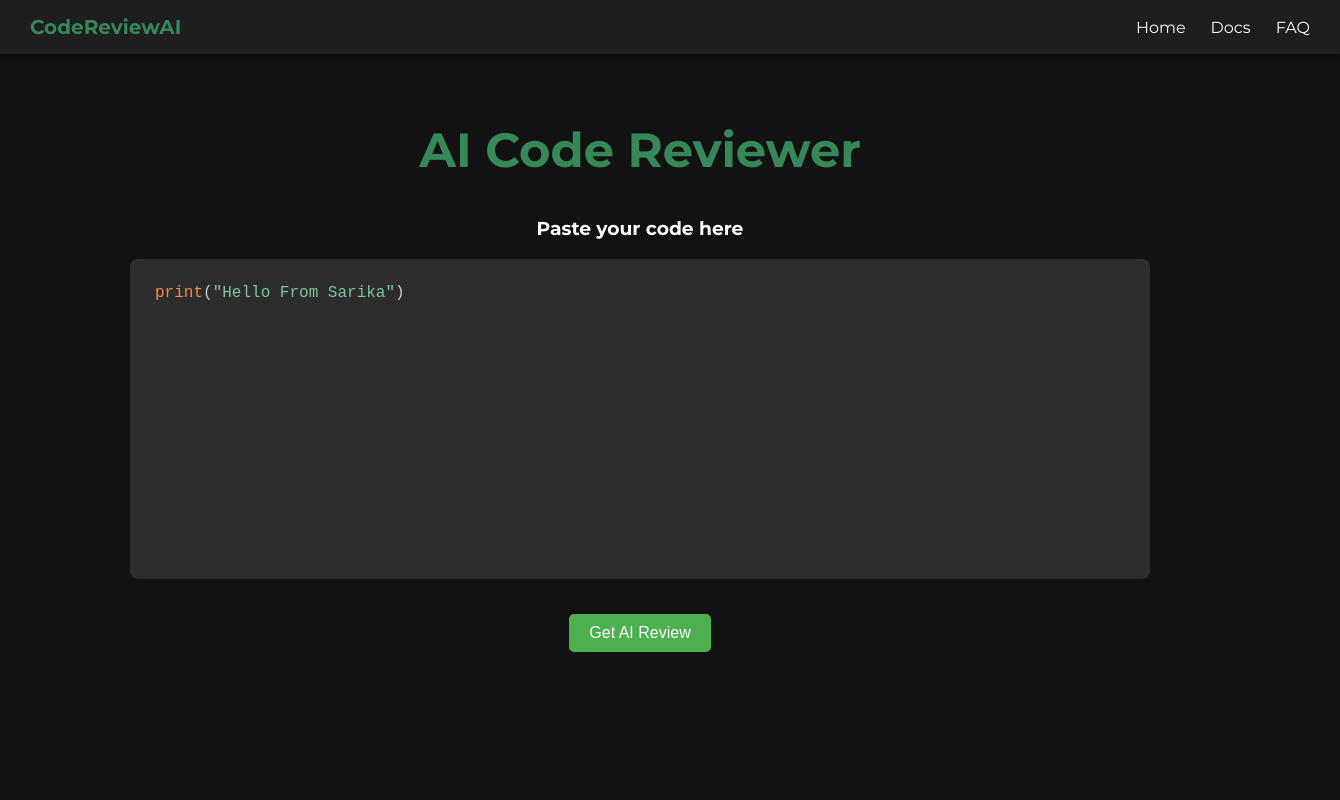
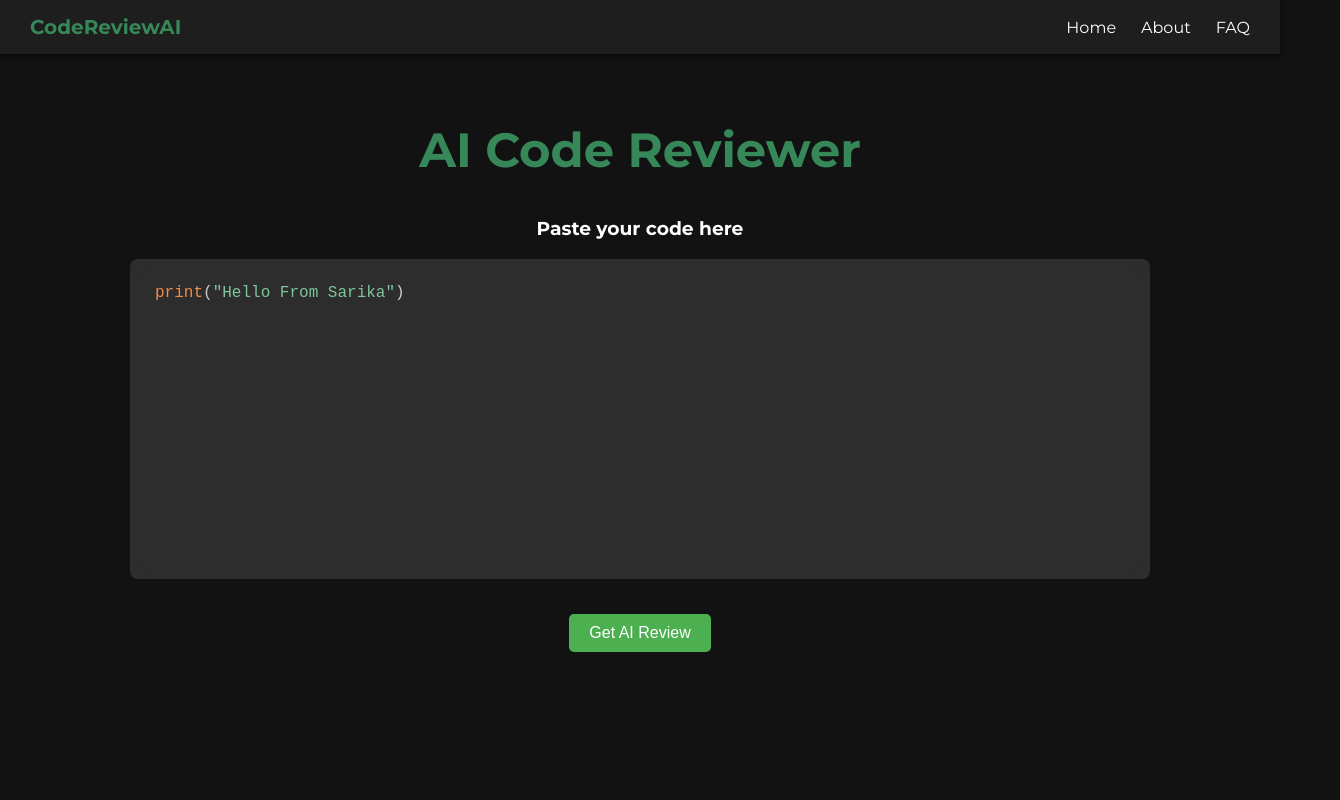
Before and after one commit to humsarika/code-review-ai, a React (Vite) app: page / in a window 1280 px wide. Shown: the top 800 px of the page, 1340 px wide, since content can reach past the window. Built offline with nearby package versions, Linux system fonts and the light colour scheme; no server answers.

Commit message:
improved res[ponsiveness for smaller devices

```diff
--- a/src/components/about.jsx
+++ b/src/components/about.jsx
@@ -3,7 +3,7 @@ import '../styles/global.css'; // Assuming you have global styles here
 
 const About = () => {
   return (
-    <section className="about-section">
+    <section id='about' className="about-section">
       <h2 className="section-title">About This Tool</h2>
       <p className="section-description">
         This AI Code Reviewer is made especially for self-learners, students, freshers, and curious developers — those who want to <strong>become better</strong> but don’t have a senior or mentor to guide them every day.
--- a/src/components/faq.jsx
+++ b/src/components/faq.jsx
@@ -35,7 +35,7 @@ const FAQ = () => {
   ];
 
   return (
-    <div className="faq-container">
+    <div id="faq" className="faq-container">
       <h2>Frequently Asked Questions</h2>
       {faqData.map((item, index) => (
         <FAQItem
--- a/src/components/navbar.jsx
+++ b/src/components/navbar.jsx
@@ -5,9 +5,9 @@ const Navbar = () => {
     <nav className="navbar">
       <div className="logo">CodeReviewAI</div>
       <ul className="nav-links">
-        <li>Home</li>
-        <li>Docs</li>
-        <li>FAQ</li>
+        <li><a href="#home">Home</a></li>
+        <li><a href="#about">About</a></li>
+        <li><a href="#faq">FAQ</a></li>
       </ul>
     </nav>
   );
--- a/src/pages/home.jsx
+++ b/src/pages/home.jsx
@@ -31,7 +31,7 @@ const Home = () => {
     };
 
     return (
-        <div className='home-container'>
+        <div id="home" className='home-container'>
             <h2>AI Code Reviewer</h2>
             <h3>Paste your code here</h3>
             <CodeEditor code={code} setCode={setCode} />
--- a/src/styles/global.css
+++ b/src/styles/global.css
@@ -8,9 +8,7 @@ body {
     margin: 0;
     padding: 0;
 }
-/* ---------- Nav ----------- */
 .navbar {
-  width: 100%;
   background-color: #1e1e1e;
   color: #fff;
   display: flex;
@@ -26,7 +24,7 @@ body {
 .logo {
   font-size: 20px;
   font-weight: bold;
-  color: #378859; /* Green highlight */
+  color: #378859;
   cursor: pointer;
 }
 
@@ -38,18 +36,20 @@ body {
   padding: 0;
 }
 
-.nav-links li {
+.nav-links li a {
+  text-decoration: none;
+  color: #fff;
   cursor: pointer;
   font-size: 16px;
   transition: color 0.3s ease;
 }
 
-.nav-links li:hover {
-  color: #378859; /* Green on hover */
+.nav-links li a:hover {
+  color: #378859;
 }
 
 /* Optional: Mobile Responsive */
-@media (max-width: 600px) {
+/* @media (max-width: 600px) {
   .navbar {
     flex-direction: column;
     align-items: flex-start;
@@ -64,7 +64,7 @@ body {
   .nav-links li {
     margin: 10px 0;
   }
-}
+} */
 
 
 /* ----------home ----------- */
@@ -263,3 +263,49 @@ button:hover {
 .footer-links a:hover {
   color: #fff;
 }
+/* Small devices (phones) */
+@media (max-width: 600px) {
+    .navbar {
+        display: none;  /* Hide the navbar */
+    }
+
+    .home-container h2 {
+        font-size: 2.2rem;
+        padding: 10 10px;
+    }
+
+    .editor-container {
+        width: 70%;
+        margin: 20px;
+
+    }
+
+
+    .review-output {
+        width: 90%;
+        margin: 10px;
+    }
+
+    .about-section, .faq-container {
+        padding: 10px;
+        margin: 40px 20px;
+
+    }
+
+    .section-title {
+        font-size: 2rem;
+    }
+
+    .faq-question {
+        font-size: 16px;
+    }
+
+    .faq-answer {
+        font-size: 14px;
+    }
+
+    .button {
+        width: 100%;
+        padding: 12px 0;
+    }
+}
```
